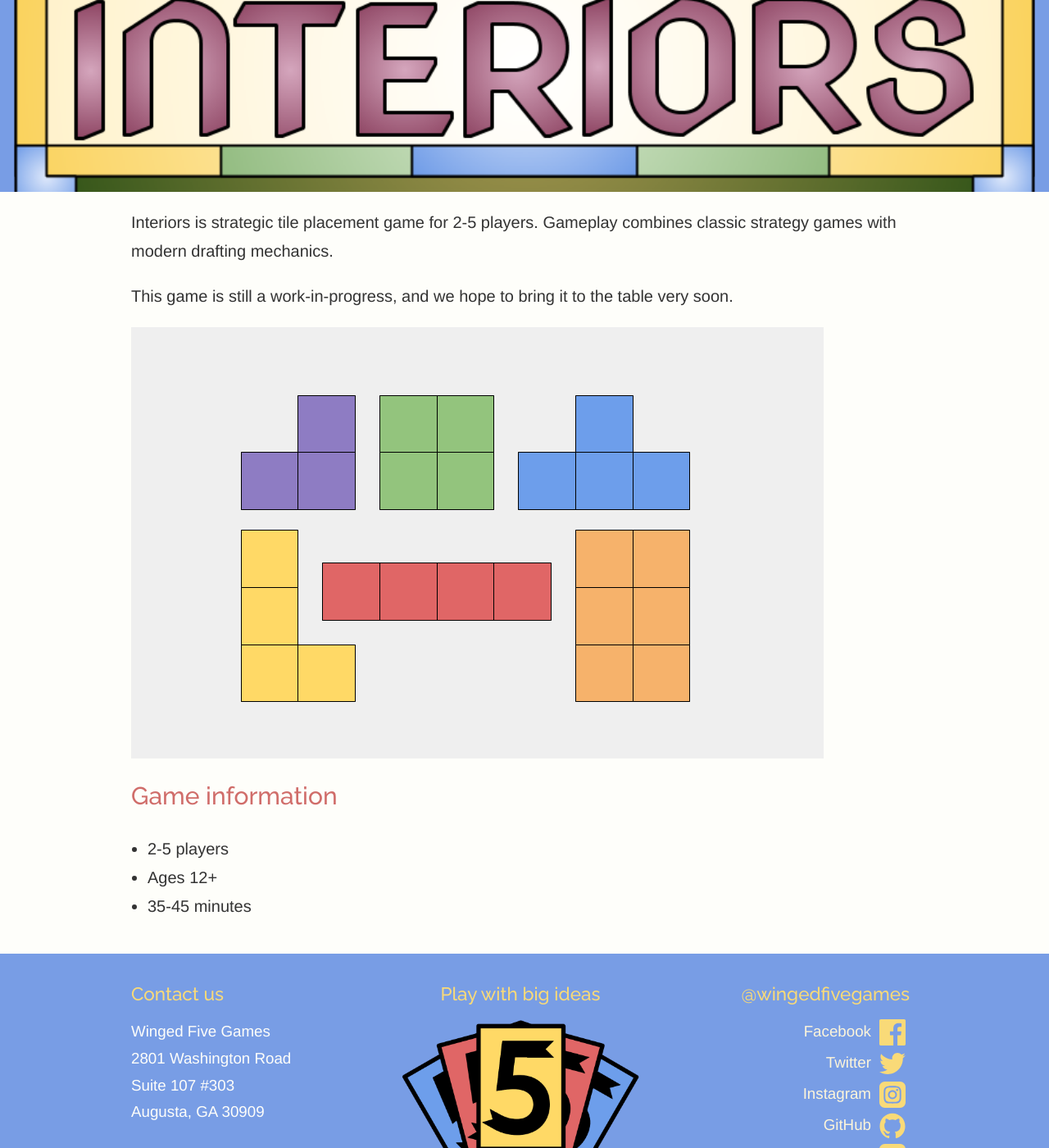
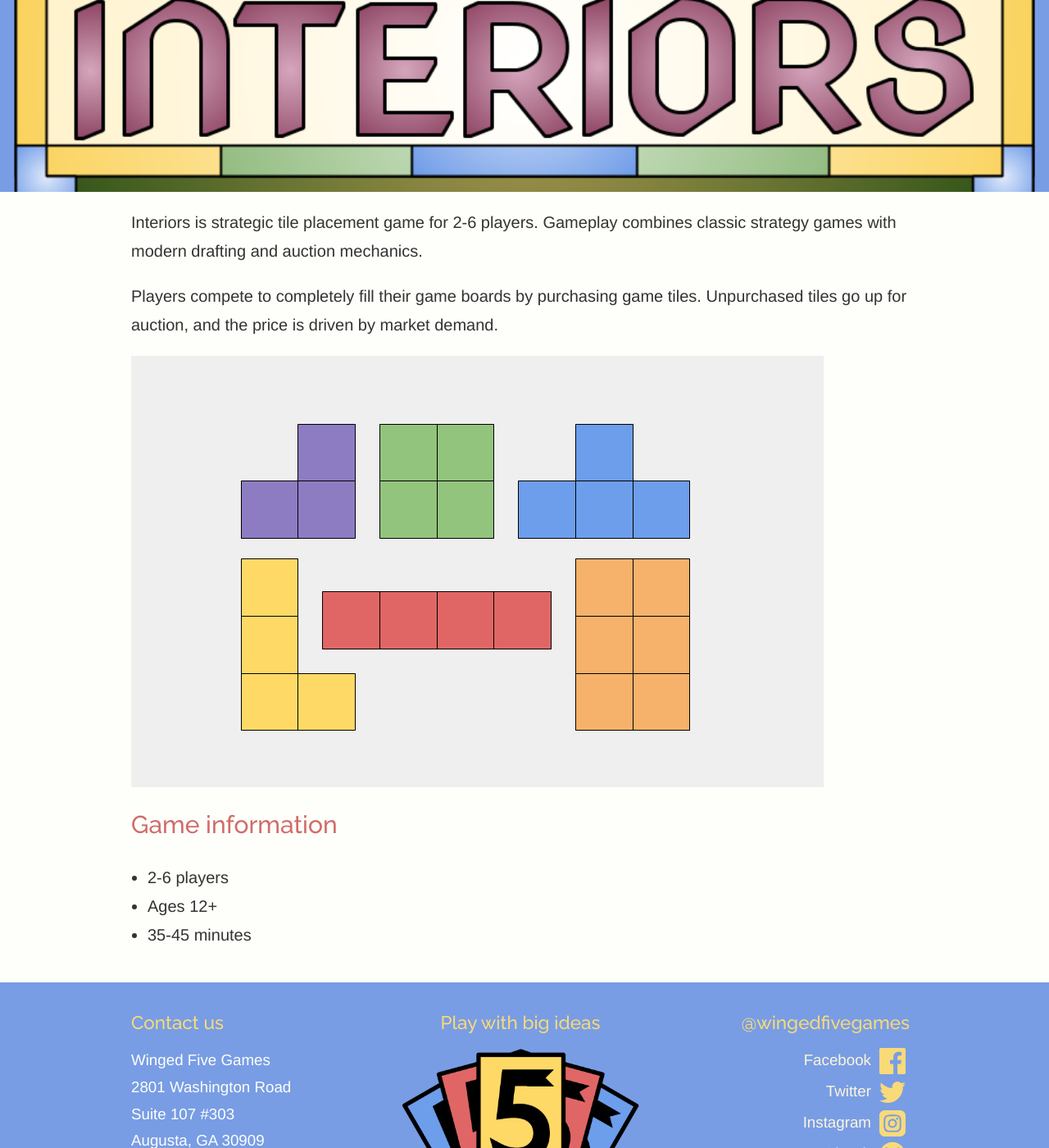
Before and after one commit to wingedfivegames/wingedfivegames.github.io, a Jekyll site: the page built from _games/interiors.md, in a window 1280 px wide and 1400 px high, scrolled down 341 px. Shown: the whole window at 82% size. Built offline with Jekyll 4.4.1, drawn with Linux system fonts in a browser that asks for light colours.

```diff
--- a/_games/interiors.md
+++ b/_games/interiors.md
@@ -13,12 +13,12 @@ youtube:
 sellsheet:
 pnp:
 ages:       12+
-players:    '2-5 players'
+players:    '2-6 players'
 time:       '35-45 minutes'
 ---
 
-Interiors is strategic tile placement game for 2-5 players. Gameplay combines classic strategy games with modern drafting mechanics.
+Interiors is strategic tile placement game for 2-6 players. Gameplay combines classic strategy games with modern drafting and auction mechanics.
 
-This game is still a work-in-progress, and we hope to bring it to the table very soon.
+Players compete to completely fill their game boards by purchasing game tiles. Unpurchased tiles go up for auction, and the price is driven by market demand.
 
 <img alt="cards-test-objectives" src="/assets/images/interiors-pieces.png">
```
Also changed, not shown: _games/canticle.md (+4 -2 lines), assets/images/canticle-deck.jpg (added), assets/images/canticle-dynamic.jpg (added), assets/images/canticle_full.jpg (added).
